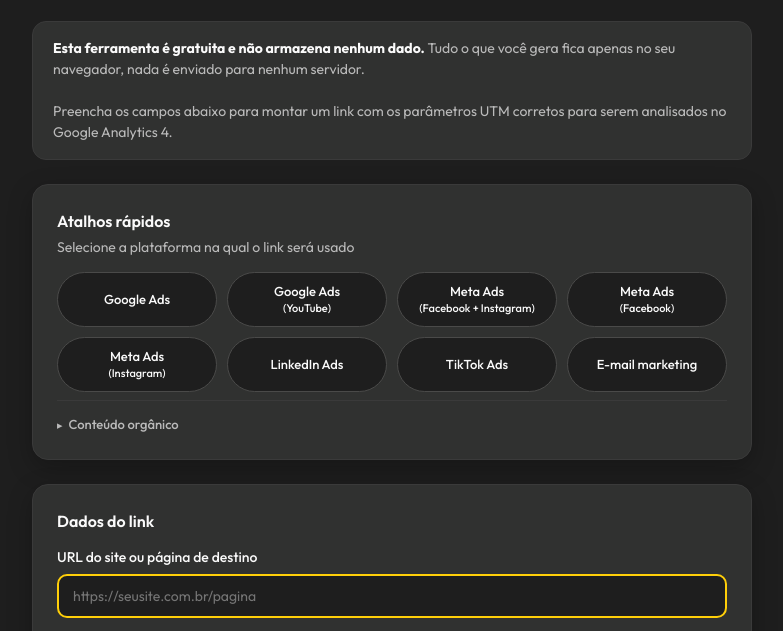
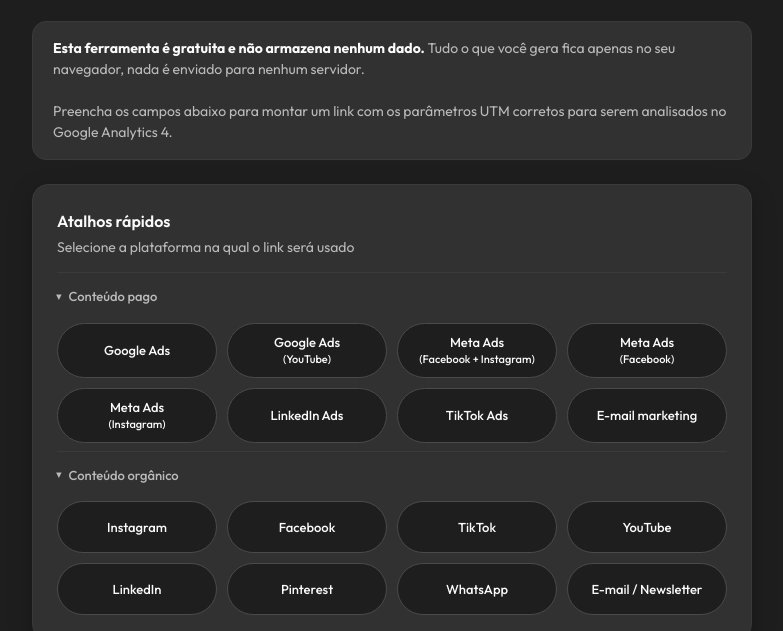
Before and after one commit to tarcis-silva/construtor-de-utms, a plain HTML site: page index.html in a window 1280 px wide. Shown: the part 111-742 px from the top of the page, without its empty margins (248-1031 px from the left). Drawn offline with Linux system fonts and the light colour scheme.

Commit message:
Add files via upload

```diff
--- a/index.html
+++ b/index.html
@@ -467,9 +467,12 @@
   <div class="card">
     <h2 style="margin-bottom: 4px;">Atalhos rápidos</h2>
     <div class="presets-hint">Selecione a plataforma na qual o link será usado</div>
-    <div class="presets" id="presets"></div>
+    <details class="advanced" id="detailsPaid">
+      <summary>Conteúdo pago</summary>
+      <div class="presets" id="presets" style="margin-top: 16px;"></div>
+    </details>
 
-    <details class="advanced">
+    <details class="advanced" id="detailsOrganic">
       <summary>Conteúdo orgânico</summary>
       <div class="presets" id="presetsOrganic" style="margin-top: 16px;"></div>
     </details>
@@ -535,7 +538,7 @@
       <div class="normalized-preview" id="contentPreview"></div>
     </div>
 
-    <details class="advanced">
+    <details class="advanced" id="detailsAdvanced">
       <summary>Campos avançados (opcionais)</summary>
       <div class="field">
         <label for="termInput">Termo (utm_term)</label>
@@ -701,6 +704,26 @@
 
   renderPresets(PRESETS, presetsContainer);
   renderPresets(PRESETS_ORGANIC, presetsOrganicContainer);
+
+  // ---------- Accordion state ----------
+  var ACCORDION_PAID_KEY = 'utmBuilderAccordionPaid';
+  var ACCORDION_ORGANIC_KEY = 'utmBuilderAccordionOrganic';
+  var detailsPaid = document.getElementById('detailsPaid');
+  var detailsOrganic = document.getElementById('detailsOrganic');
+
+  function initAccordion(el, key) {
+    var saved = localStorage.getItem(key);
+    el.open = saved === null ? true : saved === 'true';
+  }
+  initAccordion(detailsPaid, ACCORDION_PAID_KEY);
+  initAccordion(detailsOrganic, ACCORDION_ORGANIC_KEY);
+
+  detailsPaid.addEventListener('toggle', function () {
+    localStorage.setItem(ACCORDION_PAID_KEY, String(detailsPaid.open));
+  });
+  detailsOrganic.addEventListener('toggle', function () {
+    localStorage.setItem(ACCORDION_ORGANIC_KEY, String(detailsOrganic.open));
+  });
 
   function setSelectValue(select, customInput, value) {
     const hasOption = Array.from(select.options).some(function (o) { return o.value === value; });
@@ -879,7 +902,7 @@
     sourceCustom.style.display = 'none';
     mediumCustom.style.display = 'none';
     document.querySelectorAll('.preset-btn').forEach(function (b) { b.classList.remove('active'); });
-    document.querySelectorAll('details.advanced').forEach(function (d) { d.open = false; });
+    document.getElementById('detailsAdvanced').open = false;
     lastCheckedUrl = '';
     update();
   });
```
